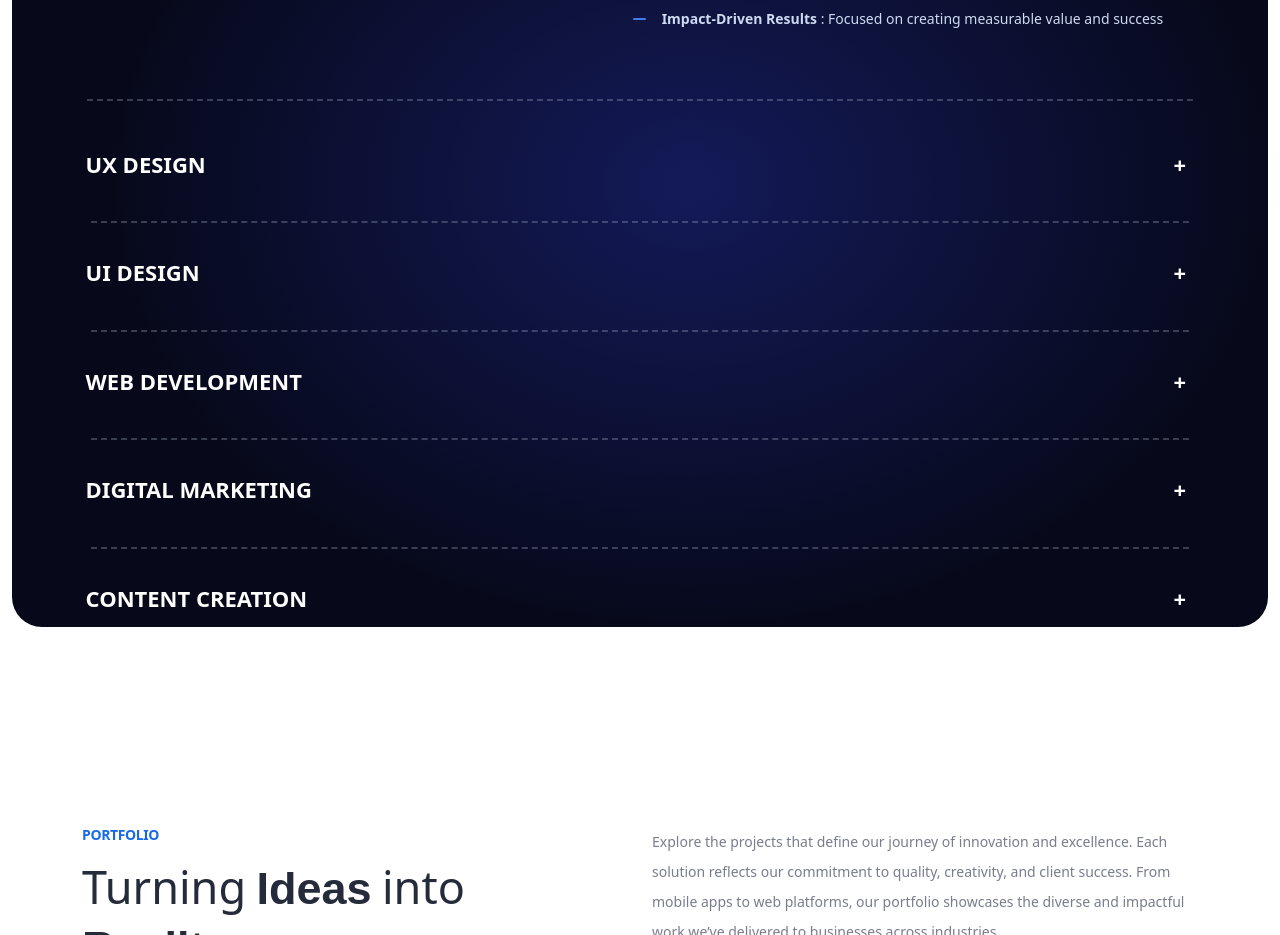
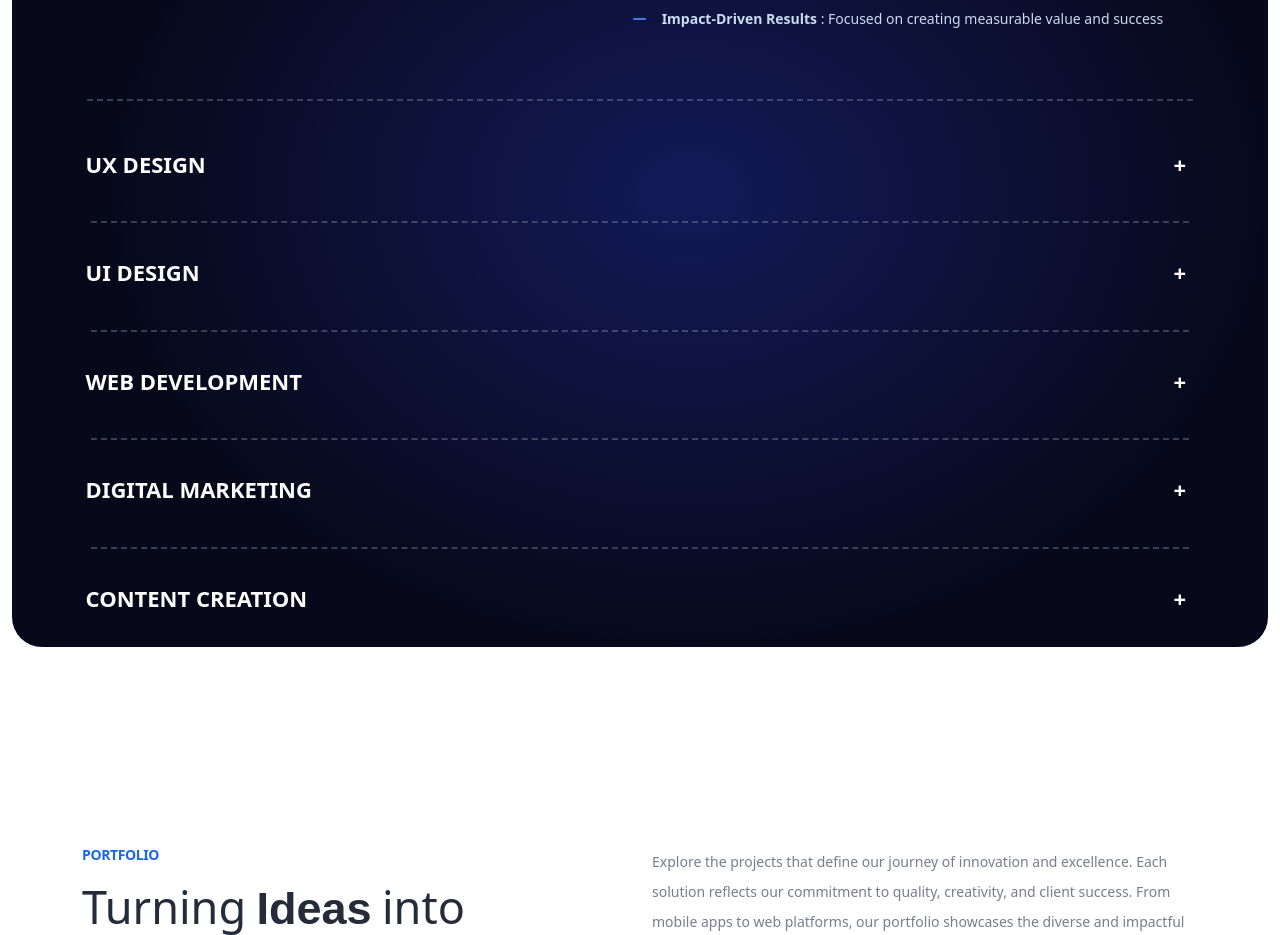
Before and after one commit to parthiban6677/Makvish-Webpage, a React (Create React App) app: page / in a window 1280 px wide. Shown: the part 1980-2915 px from the top of the page. Built offline with nearby package versions, Linux system fonts and the light colour scheme; a web font is replaced by a local one.

Commit message:
add code

```diff
--- a/src/css/aboutes.css
+++ b/src/css/aboutes.css
@@ -18,6 +18,10 @@
     border-radius: 30px;
 
 
+  }
+
+  .bottom-header{
+    padding-bottom: 20px;
   }
 
   .aboutus-warper {
--- a/src/pages/Home.js
+++ b/src/pages/Home.js
@@ -3,15 +3,11 @@ import Footer from '../component/Footer';
 import Menubar from '../component/Menubar'
 import '../css/Home.css'
 import '../css/aboutes.css';
-import bulb from '../assets/img/bulb.svg'
-import adjustments_horizontal from '../assets/img/adjustments_horizontal.svg'
 import Quality_icon from '../assets/img/Quality_icon.svg'
-import Client_Centric_icon from '../assets/img/Client_Centric_icon.svg'
 import { Tab, Tabs, Carousel, } from 'react-bootstrap'
 import { Accordion } from 'react-bootstrap';
 
 
-import back from "../assets/img/contact-back-img copy.png"
 import Portfolio_img_01 from '../assets/img/Portfolio_img_01.png'
 import Portfolio_img_02 from '../assets/img/Portfolio_img_02.png'
 import Portfolio_img_03 from '../assets/img/Portfolio_img_03.png'
@@ -246,7 +242,7 @@ export const About = () => {
 
                             <div className="row mt-4">
 
-                                <div >
+                                <div className="bottom-header" >
                                     <Accordion className="custom-accordion">
                                         <Accordion.Item eventKey="0">
                                             <Accordion.Header
```
Also changed, not shown: src/css/Footer.css (line endings or trailing spaces).
